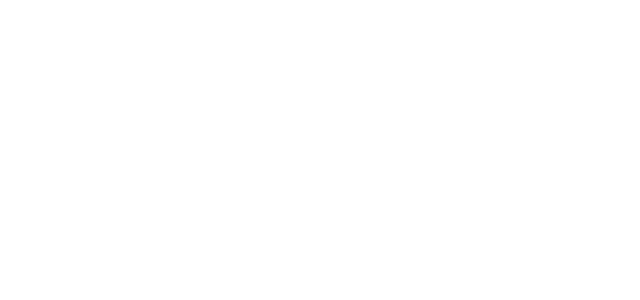
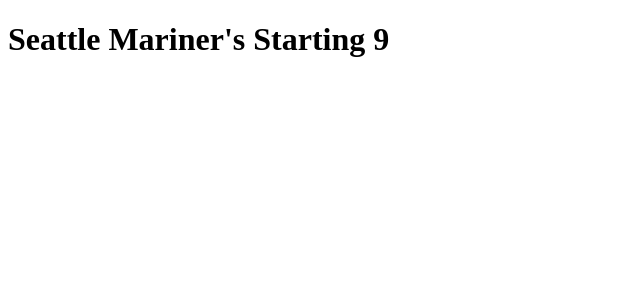
Before and after one commit to Dani-DEV28/RJ-DATA-dyna, a React (Vite) app: page / in a window 1280 px wide. Shown: the top 300 px of the page, without its empty margins (0-640 px from the left). Built offline with nearby package versions, Linux system fonts and the light colour scheme.

Commit message:
Header given h1

```diff
--- a/src/components/Header.jsx
+++ b/src/components/Header.jsx
@@ -1,7 +1,7 @@
 export default function Header() {
     return (
         <header>
-
+            <h1>Seattle Mariner's Starting 9</h1>
         </header>
     )
 }
```
